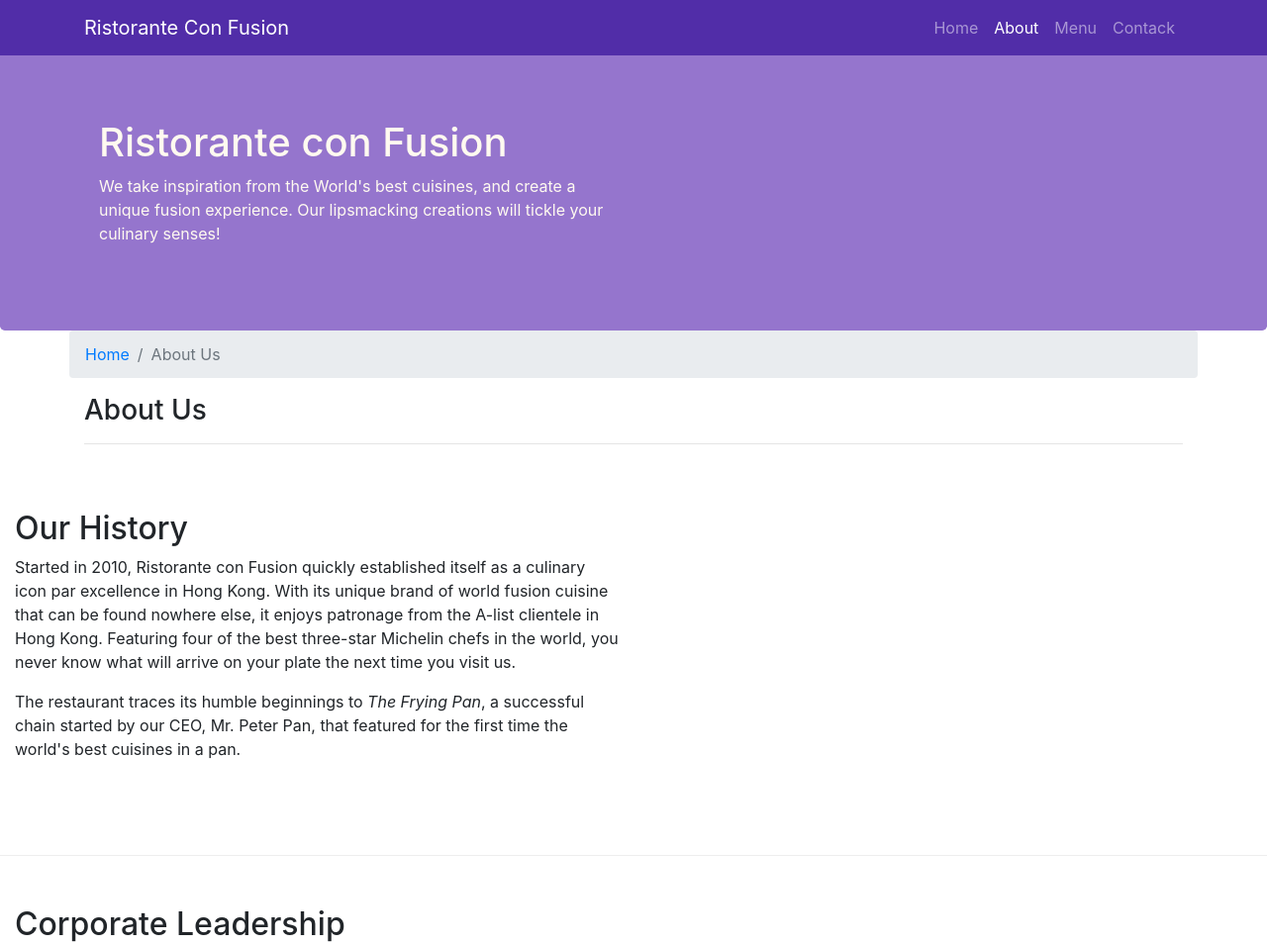
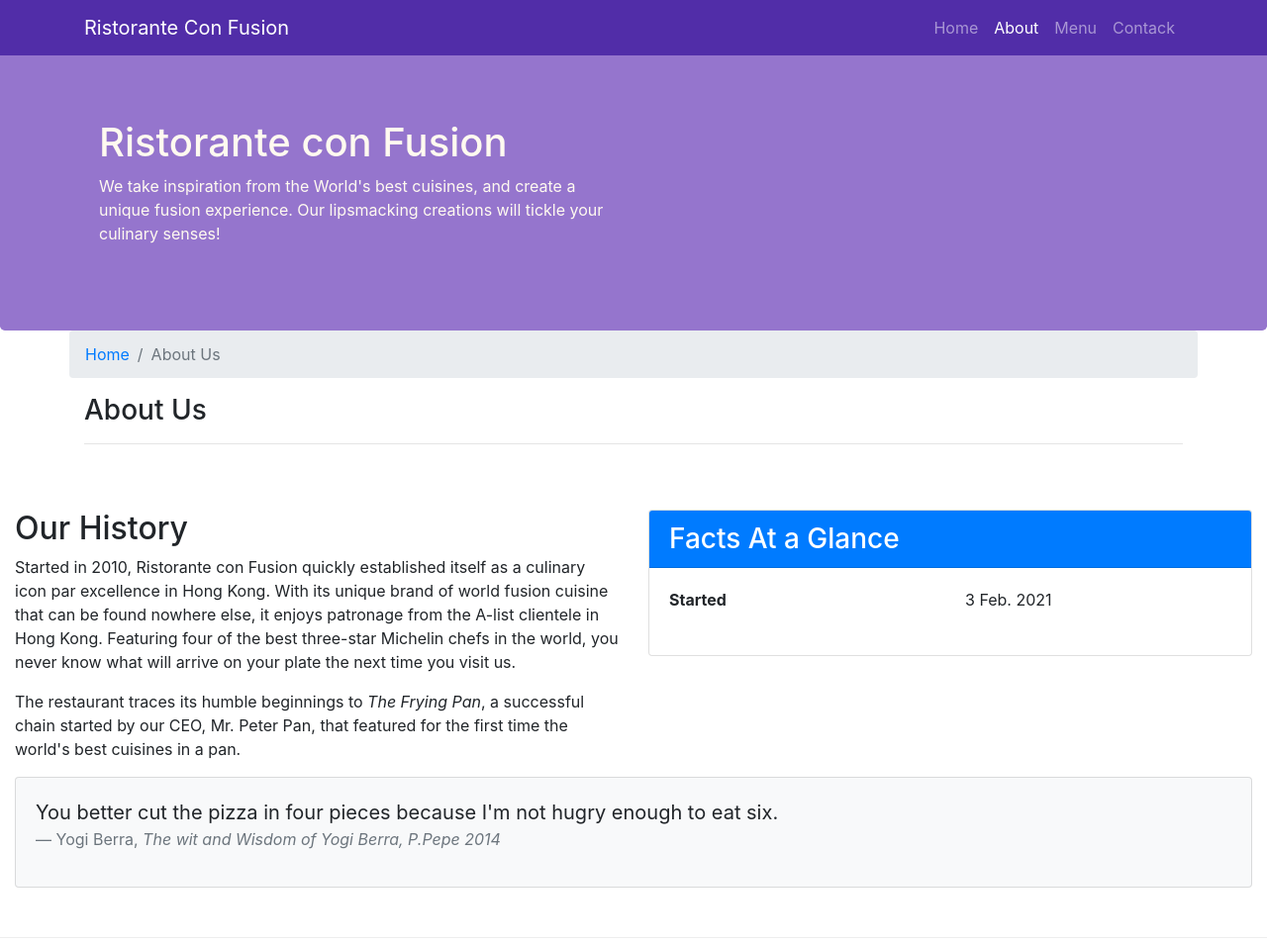
Before and after one commit to healan/Bootstrap4, a website: page aboutus.html in a window 1280 px wide. Shown: the top 956 px of the page at 99% size. Drawn offline with nearby package versions, Linux system fonts and the light colour scheme.

Commit message:
bootstrap card

```diff
--- a/aboutus.html
+++ b/aboutus.html
@@ -66,7 +66,28 @@
                     <p>Started in 2010, Ristorante con Fusion quickly established itself as a culinary icon par excellence in Hong Kong. With its unique brand of world fusion cuisine that can be found nowhere else, it enjoys patronage from the A-list clientele in Hong Kong.  Featuring four of the best three-star Michelin chefs in the world, you never know what will arrive on your plate the next time you visit us.</p>
                     <p>The restaurant traces its humble beginnings to <em>The Frying Pan</em>, a successful chain started by our CEO, Mr. Peter Pan, that featured for the first time the world's best cuisines in a pan.</p>
             </div>
-            <div>
+            <div class = "col-sm">
+                <div class="card">
+                    <h3 class="card-header bg-primary text-white">Facts At a Glance</h3>
+                    <div class="card-body">
+                        <dl class="row">
+                            <dt class="col-6">Started</dt>
+                            <dd class="col-6">3 Feb. 2021</dd>
+                        </dl>
+                    </div>
+                </div>
+            </div>
+            <div class="col-12">
+                <div class="card card-body bg-light">
+                    <blockquote class="blockquote">
+                        <p class="mb-0">You better cut the pizza in four pieces
+                            because I'm not hugry enough to eat six.
+                        </p>
+                        <footer class="blockquote-footer">Yogi Berra,
+                            <cite title="Source Title">The wit and Wisdom of Yogi Berra, P.Pepe 2014</cite>
+                        </footer>
+                    </blockquote>
+                </div>
             </div>
         </div>
 
@@ -84,7 +105,13 @@
                     <p class="d-none d-sm-block">Award winning three-star Michelin chef with wide International experience having worked closely with whos-who in the culinary world, he specializes in creating mouthwatering Indo-Italian fusion experiences. He says, <em>Put together the cuisines from the two craziest cultures, and you get a winning hit! Amma Mia!</em></p>
             </div>
        </div>
+       <div class="row row-content">
+           <div class="col-12 col-sm-9">
+               <h2>Facts &amp; Figures</h2>
 
+           </div>
+           <div class="col-12 col-sm-3"></div>
+       </div>
     </div>
 
     <footer class="footer">
```
